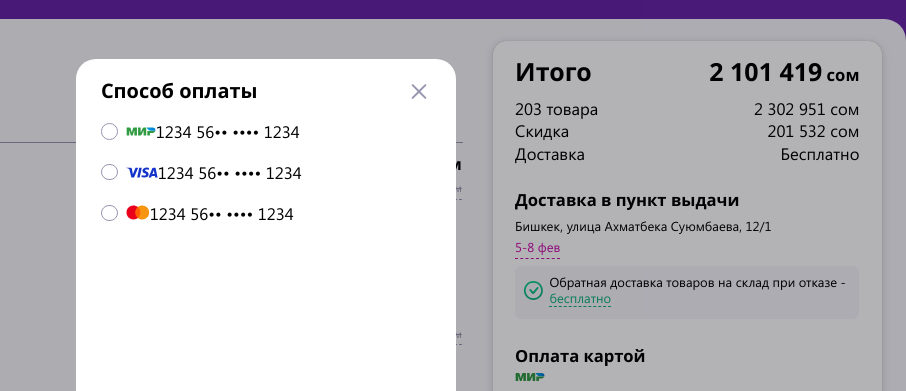
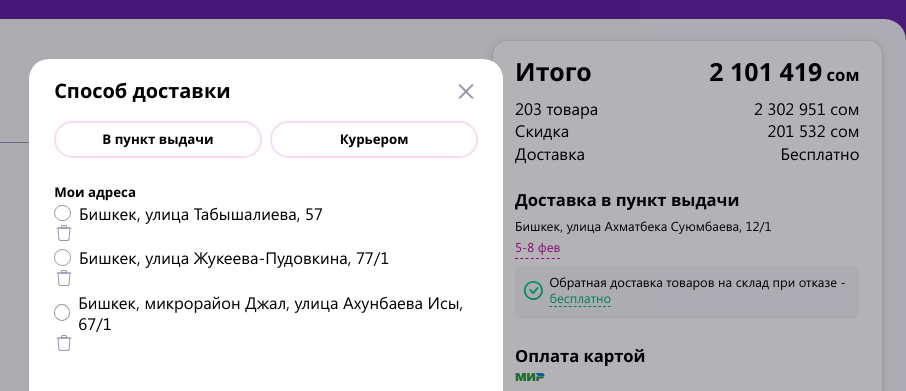
Before and after one commit to Eugene-Oceanov/wb-L0-cart, a website built with webpack: page src/index.html in a window 1280 px wide. Shown: the part 89-480 px from the top of the page, 374-1280 px from the left. Built offline with nearby package versions, Linux system fonts and the light colour scheme.

Commit message:
some...body once told me the world is gonna roll me

```diff
--- a/src/assets/css/style.css
+++ b/src/assets/css/style.css
@@ -209,8 +209,12 @@ input[type=radio]:checked+.radio-label .pseudo-radio {
   border: .35em solid var(--system-magenta);
 }
 
+.payment-modal {
+  display: none;
+}
+
 .delivery-modal {
-  display: none;
+  /* display: none; */
   width: 37%;
 }
 
--- a/src/components/cart-item.js
+++ b/src/components/cart-item.js
@@ -47,7 +47,7 @@ module.exports = {
             </div>`;
         return cartItem;
     },
-// ==================================================================================================================================
+    // ==================================================================================================================================
     cartItemNotAviable: function (item) {
         const cartItemNotAviable1 = document.createElement("DIV");
         cartItemNotAviable1.classList.add("cart-item-not-aviable", "d-flex", "jc-space-between");
@@ -72,7 +72,7 @@ module.exports = {
             </div>`;
         return cartItemNotAviable1;
     },
-// ==================================================================================================================================
+    // ==================================================================================================================================
     paySystemItem: function (item, counter) {
         const paySystemItem = document.createElement("DIV");
         paySystemItem.classList.add("payment-modal-item", "modal-item");
@@ -82,7 +82,7 @@ module.exports = {
                                     </label>`;
         return paySystemItem;
     },
-// ==================================================================================================================================
+    // ==================================================================================================================================
     paySystemIcon: function (title) {
         if (title == "mir") {
             return `<svg class="pay-system-icon" xmlns="http://www.w3.org/2000/svg" width="30" height="11" viewBox="0 0 30 11" fill="none">
@@ -119,21 +119,19 @@ module.exports = {
             </svg>`;
         }
     },
-// ==================================================================================================================================
-    adressItem: function(item, counter) {
+    // ==================================================================================================================================
+    adressItem: function (item, counter) {
         const adressItem = document.createElement("DIV");
         adressItem.classList.add("delivery-modal-item");
-        adressItem.innerHTML = `<input type="radio" name="modal-radio payment-modal-radio" id="radio${counter}">
-                                <div class="d-flex jc-space-between">
-                                    <label for="radio${counter}" class="radio-label delivery-radio-label d-flex ai-center cursor-pointer">
+        adressItem.innerHTML = `<input type="radio" name="modal-radio delivery-modal-radio__adress" id="delivery-radio${counter}">
+                                    <label for="delivery-radio${counter}" class="radio-label delivery-radio-label d-flex ai-center cursor-pointer">
                                         <div class="pseudo-radio"></div>${item}
                                     </label>
                                     <svg xmlns="http://www.w3.org/2000/svg" width="20" height="20" viewBox="0 0 20 20" fill="none">
                                     <path fill-rule="evenodd" clip-rule="evenodd" d="M2.5 5C2.5 4.72386 2.72386 4.5 3 4.5H17C17.2761 4.5 17.5 4.72386 17.5 5C17.5 5.27614 17.2761 5.5 17 5.5H3C2.72386 5.5 2.5 5.27614 2.5 5Z" fill="#9797AF"/>
                                     <path fill-rule="evenodd" clip-rule="evenodd" d="M3.4584 4.5H16.5059L15.6411 15.6926C15.5405 16.9947 14.4546 18 13.1486 18H6.84639C5.54299 18 4.45829 16.9986 4.35435 15.6994L3.4584 4.5ZM4.5416 5.5L5.35117 15.6196C5.41353 16.3992 6.06435 17 6.84639 17H13.1486C13.9322 17 14.5837 16.3968 14.6441 15.6155L15.4256 5.5H4.5416Z" fill="#9797AF"/>
                                     <path fill-rule="evenodd" clip-rule="evenodd" d="M13 5.5H7V3.46875C7 2.65758 7.65758 2 8.46875 2H11.5312C12.3424 2 13 2.65758 13 3.46875V5.5ZM8.46875 3C8.20987 3 8 3.20987 8 3.46875V4.5H12V3.46875C12 3.20987 11.7901 3 11.5312 3H8.46875Z" fill="#9797AF"/>
-                                    </svg>
-                                </div>`
+                                    </svg>`
         return adressItem;
     }
 }
--- a/src/index.html
+++ b/src/index.html
@@ -38,8 +38,8 @@
                 </svg>
             </div>
             <div class="modal-row d-flex jc-space-between">
-                <p class="delivery-modal__point-way modal-delivery__way-item">В пункт выдачи</p>
-                <p class="delivery-modal__courier-way modal-delivery__way-item">Курьером</p>
+                <p class="delivery-modal__point-way delivery-modal__way-item">В пункт выдачи</p>
+                <p class="delivery-modal__courier-way delivery-modal__way-item">Курьером</p>
             </div>
             <p class="delivery-modal__heading">Мои адреса</p>
             <div class="modal-delivery-adresses-wrapper"></div>
--- a/src/index.js
+++ b/src/index.js
@@ -163,7 +163,7 @@ user.then(data => {
     data.adresses.forEach(item => {
         let adressItem = cartItemLayout.adressItem(item, deliveryCounter);
         deliveryModalWrapper.append(adressItem);
-
+        deliveryCounter++;
     })
 })
 
@@ -211,12 +211,12 @@ function getTotals(arr) {
 }
 
 // обработчики закрытия модалок
-overlay.addEventListener("click", () => closeModal());
+// overlay.addEventListener("click", (e) => e.target.closeModal());
 closePaymentModal.addEventListener("click", () => closeModal());
 closeDeliveryModal.addEventListener("click", () => closeModal());
 
 function closeModal() {
-    paymentModal.style.display="none";
-    deliveryModal.style.display="none";
-    overlay.style.display="none";
+    paymentModal.style.display = "none";
+    deliveryModal.style.display = "none";
+    overlay.style.display = "none";
 }
```
Also changed, not shown: dist/index.html, dist/index.js.
